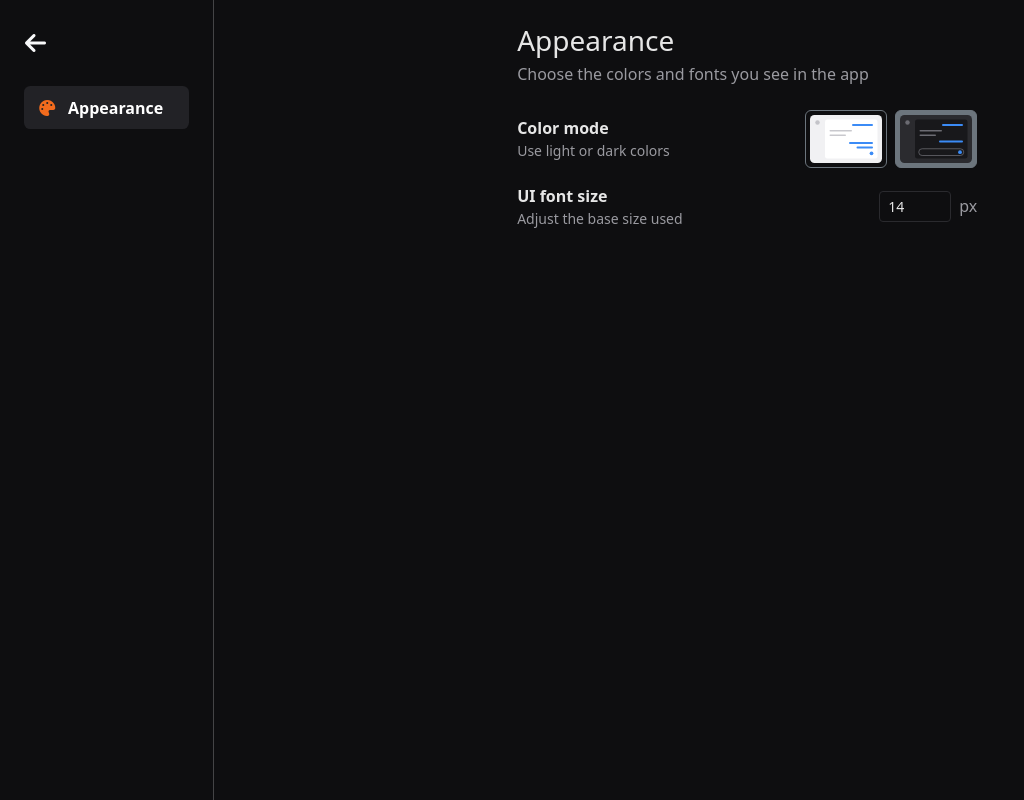
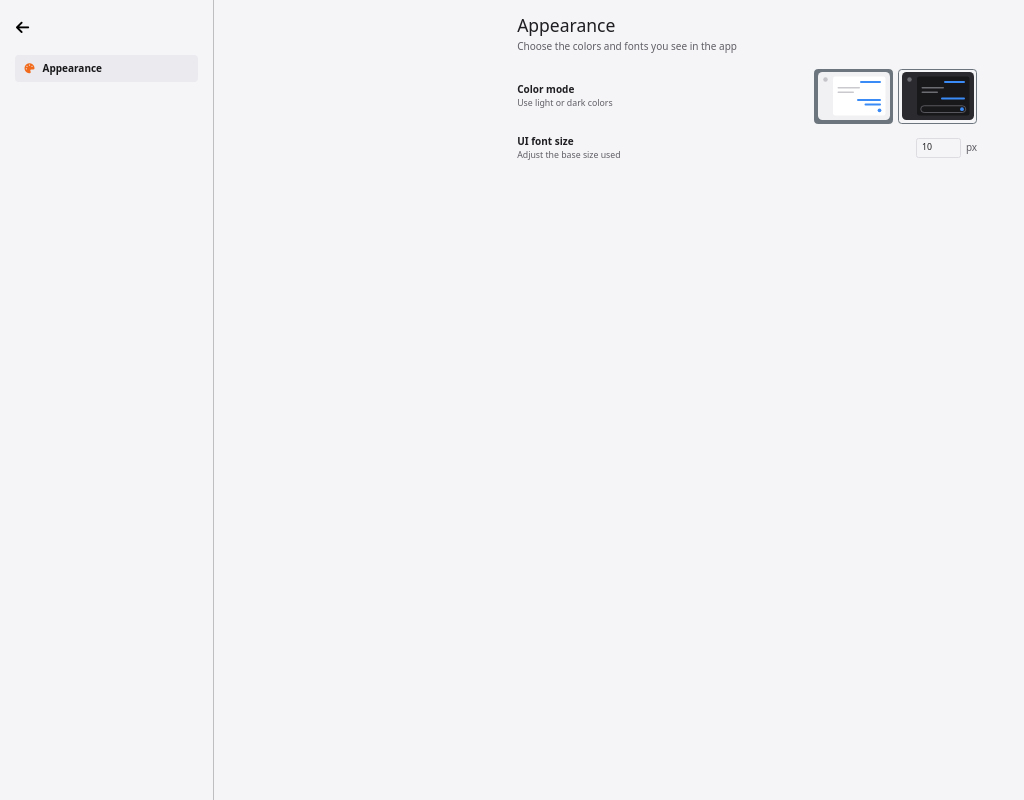
Before and after one commit to TimHuza/CyberHub, a Django app: page /accounts/settings/ in a window 1280 px wide. Shown: the whole page, without its empty margins (0-1024 px from the left). Run offline with Django 5.2, Linux system fonts and the light colour scheme; a user stored in the database is signed in; tables that the repository leaves empty hold one stand-in row (values such as "Sample post").

Commit message:
feat(accounts): add color mode and font size appearance settings

```diff
--- /dev/null
+++ b/cyberhub/accounts/static/accounts/js/settings.js
@@ -0,0 +1,19 @@
+const appearanceForm = document.getElementById("appearance-form");
+const fontSizeInput = document.getElementById("font-size");
+const SAVE_DELAY_MS = 700;
+let saveTimer;
+
+// Save the color mode as soon as it is clicked, so there is no separate Save button.
+appearanceForm.querySelectorAll('input[name="color_mode"]').forEach((radio) => {
+  radio.addEventListener("change", () => appearanceForm.requestSubmit());
+});
+
+// Resize the page right away, but wait for a pause before saving,
+// because saving reloads the page and would interrupt typing or repeated clicks.
+fontSizeInput.addEventListener("input", () => {
+  clearTimeout(saveTimer);
+  if (!fontSizeInput.checkValidity()) return;
+
+  document.documentElement.style.fontSize = `${fontSizeInput.value}px`;
+  saveTimer = setTimeout(() => appearanceForm.requestSubmit(), SAVE_DELAY_MS);
+});
--- a/cyberhub/accounts/templates/accounts/profile.html
+++ b/cyberhub/accounts/templates/accounts/profile.html
@@ -15,7 +15,7 @@
     {% csrf_token %}
 
     <div class="d-flex flex-column flex-sm-row justify-content-between align-items-sm-center gap-2 py-2">
-      <label class="fw-semibold" for="{{ form.first_name.id_for_label }}">Name</label>
+      <label class="fw-semibold" for="{{ form.first_name.id_for_label }}">Name <span class="fw-normal text-body-secondary">(optional)</span></label>
       <div style="width: 280px; max-width: 100%;">
         <input class="form-control form-control-sm {% if form.first_name.errors %}is-invalid{% endif %}" type="text" name="{{ form.first_name.html_name }}" id="{{ form.first_name.id_for_label }}" value="{{ form.first_name.value|default:'' }}" maxlength="150" autocomplete="name">
         {% for error in form.first_name.errors %}<div class="invalid-feedback d-block">{{ error }}</div>{% endfor %}
@@ -23,7 +23,7 @@
     </div>
 
     <div class="d-flex flex-column flex-sm-row justify-content-between align-items-sm-center gap-2 py-2">
-      <label class="fw-semibold" for="{{ form.username.id_for_label }}">Username <span class="fw-normal text-body-secondary">(optional)</span></label>
+      <label class="fw-semibold" for="{{ form.username.id_for_label }}">Username</label>
       <div style="width: 280px; max-width: 100%;">
         <input class="form-control form-control-sm {% if form.username.errors %}is-invalid{% endif %}" type="text" name="{{ form.username.html_name }}" id="{{ form.username.id_for_label }}" value="{{ form.username.value|default:'' }}" maxlength="150" autocomplete="username">
         {% for error in form.username.errors %}<div class="invalid-feedback d-block">{{ error }}</div>{% endfor %}
--- a/cyberhub/accounts/templates/accounts/profile_base.html
+++ b/cyberhub/accounts/templates/accounts/profile_base.html
@@ -4,7 +4,7 @@
 {% block layout %}
 <div class="d-flex flex-column flex-lg-row min-vh-100">
   <div class="col-lg-2 p-4">
-    <a class="btn btn-link link-light p-0 fs-4 mb-4" href="{% url 'core:home' %}" aria-label="Back to Dashboard"><i class="fa-solid fa-arrow-left"></i></a>
+    <a class="btn btn-link link-body-emphasis p-0 fs-4 mb-4" href="{% url 'core:home' %}" aria-label="Back to Dashboard"><i class="fa-solid fa-arrow-left"></i></a>
     <nav aria-label="Profile">
       <a class="ch-nav-link {% if request.resolver_match.view_name == 'accounts:profile' %}active{% endif %}" href="{% url 'accounts:profile' %}" {% if request.resolver_match.view_name == 'accounts:profile' %}aria-current="page"{% endif %}><i class="fa-solid fa-user"></i> Profile</a>
       <a class="ch-nav-link {% if request.resolver_match.view_name == 'accounts:profile_password' %}active{% endif %}" href="{% url 'accounts:profile_password' %}" {% if request.resolver_match.view_name == 'accounts:profile_password' %}aria-current="page"{% endif %}><i class="fa-solid fa-key"></i> CyberHub Password</a>
--- a/cyberhub/accounts/templates/accounts/settings.html
+++ b/cyberhub/accounts/templates/accounts/settings.html
@@ -1,4 +1,5 @@
 {% extends "core/base.html" %}
+{% load static %}
 
 {% block title %}Settings · CyberHub{% endblock %}
 
@@ -6,7 +7,7 @@
 {% block layout %}
 <div class="d-flex flex-column flex-lg-row min-vh-100">
   <div class="col-lg-2 p-4">
-    <a class="btn btn-link link-light p-0 fs-4 mb-4" href="{% url 'core:home' %}" aria-label="Back to Dashboard"><i class="fa-solid fa-arrow-left"></i></a>
+    <a class="btn btn-link link-body-emphasis p-0 fs-4 mb-4" href="{% url 'core:home' %}" aria-label="Back to Dashboard"><i class="fa-solid fa-arrow-left"></i></a>
     {# Only one tab for now. More settings tabs can be added to this nav later. #}
     <nav aria-label="Settings">
       <a class="ch-nav-link active" href="{% url 'accounts:settings' %}" aria-current="page"><i class="fa-solid fa-palette"></i> Appearance</a>
@@ -20,14 +21,16 @@
       <h1 class="h3 mb-1">Appearance</h1>
       <p class="text-body-secondary mb-3">Choose the colors and fonts you see in the app</p>
 
-      {# Visual only for now: there is no form, so nothing is sent to the server or saved. #}
+      {# settings.js saves this form when a color mode is clicked or the font size stops changing. #}
+      <form id="appearance-form" method="post" action="{% url 'accounts:settings' %}">
+        {% csrf_token %}
       <div class="d-flex flex-column flex-sm-row justify-content-between align-items-sm-center gap-2 py-2">
         <div>
           <div id="color-mode-label" class="fw-semibold">Color mode</div>
           <div class="small text-body-secondary">Use light or dark colors</div>
         </div>
         <div class="d-flex gap-2" role="radiogroup" aria-labelledby="color-mode-label">
-          <input class="btn-check" type="radio" name="color_mode" id="color-mode-light" value="light" autocomplete="off">
+          <input class="btn-check" type="radio" name="color_mode" id="color-mode-light" value="light" autocomplete="off" {% if user.color_mode == "light" %}checked{% endif %}>
           <label class="btn btn-outline-secondary p-1 lh-1" for="color-mode-light">
             <span class="visually-hidden">Light</span>
             <svg width="72" height="48" viewBox="0 0 96 64" aria-hidden="true">
@@ -42,7 +45,7 @@
               <circle cx="82" cy="51" r="2.5" fill="#3b8bf6"/>
             </svg>
           </label>
-          <input class="btn-check" type="radio" name="color_mode" id="color-mode-dark" value="dark" autocomplete="off" checked>
+          <input class="btn-check" type="radio" name="color_mode" id="color-mode-dark" value="dark" autocomplete="off" {% if user.color_mode == "dark" %}checked{% endif %}>
           <label class="btn btn-outline-secondary p-1 lh-1" for="color-mode-dark">
             <span class="visually-hidden">Dark</span>
             <svg width="72" height="48" viewBox="0 0 96 64" aria-hidden="true">
@@ -66,13 +69,14 @@
           <div class="small text-body-secondary">Adjust the base size used</div>
         </div>
         <div class="d-flex align-items-center gap-2">
-          <input class="form-control form-control-sm" style="width: 72px;" type="number" id="font-size" name="font_size" value="14" min="12" max="20" step="1" autocomplete="off">
+          <input class="form-control form-control-sm" style="width: 4.5rem;" type="number" id="font-size" name="font_size" value="{{ user.font_size }}" min="{{ user.MIN_FONT_SIZE }}" max="{{ user.MAX_FONT_SIZE }}" step="1" required autocomplete="off">
           <span class="text-body-secondary">px</span>
         </div>
       </div>
+      </form>
     </div>
   </main>
 </div>
 {% endblock %}
 
-{% block search_scripts %}{% endblock %}
+{% block search_scripts %}<script src="{% static 'accounts/js/settings.js' %}"></script>{% endblock %}
--- a/cyberhub/accounts/views.py
+++ b/cyberhub/accounts/views.py
@@ -4,7 +4,7 @@ from django.contrib.auth import login, update_session_auth_hash
 from django.contrib.auth.decorators import login_required
 from django.shortcuts import redirect, render
 
-from .forms import ProfileForm, ProfilePasswordForm, SignUpForm
+from .forms import AppearanceForm, ProfileForm, ProfilePasswordForm, SignUpForm
 
 
 def signup(request):
@@ -26,7 +26,14 @@ def signup(request):
 
 @login_required
 def settings_page(request):
-    """Show the Settings page. Its controls are visual only until themes are built."""
+    """Show the Settings page and save the chosen color mode and font size."""
+    if request.method == "POST":
+        form = AppearanceForm(request.POST, instance=request.user)
+        # The browser blocks invalid values, so one reaching us is a crafted request: ignore it.
+        if form.is_valid():
+            form.save()
+        return redirect("accounts:settings")
+
     return render(request, "accounts/settings.html")
 
 
--- a/cyberhub/core/static/core/css/cyberhub.css
+++ b/cyberhub/core/static/core/css/cyberhub.css
@@ -9,6 +9,39 @@
   --ch-accent-soft: rgba(242, 107, 29, 0.15);
   --ch-ring: #2f6fed;
   --ch-ring-track: #1c2740;
+  --ch-ring-center: #121a2e;
+  --ch-text-strong: #ffffff;
+  --ch-surface-3: #2c2c31;
+  --ch-border-strong: #3a3a40;
+  --ch-muted-control: #b5b5bb;
+  --ch-popover: #1c1c1f;
+  --ch-popover-shadow: rgba(0, 0, 0, 0.5);
+  --ch-badge-bg: #2a1c14;
+  --ch-badge-border: #5a3a26;
+  --ch-badge-text: #f1e6dd;
+}
+
+/* Light mode only replaces the tokens: every rule below keeps working */
+[data-bs-theme="light"] {
+  --ch-bg: #f5f5f7;
+  --ch-surface: #ffffff;
+  --ch-surface-2: #ebebef;
+  --ch-border: #dcdce1;
+  --ch-ring-track: #d9e5fb;
+  --ch-ring-center: #ffffff;
+  --ch-text-strong: #18181b;
+  --ch-surface-3: #e1e1e6;
+  --ch-border-strong: #c4c4cb;
+  --ch-muted-control: #55555c;
+  --ch-popover: #ffffff;
+  --ch-popover-shadow: rgba(0, 0, 0, 0.15);
+  --ch-badge-bg: #fdeee4;
+  --ch-badge-border: #f3c6a8;
+  --ch-badge-text: #7a3510;
+  --bs-body-bg: var(--ch-bg);
+  --bs-body-color: #1f1f23;
+  --bs-secondary-color: #5f5f66;
+  --bs-border-color: var(--ch-border);
 }
 
 /* Feed our colours into Bootstrap's dark theme */
@@ -59,7 +93,7 @@
   text-decoration: none;
 }
 .ch-nav-link i { width: 1.1rem; text-align: center; }
-.ch-nav-link.active { background: var(--ch-surface-2); color: #fff; font-weight: 600; }
+.ch-nav-link.active { background: var(--ch-surface-2); color: var(--ch-text-strong); font-weight: 600; }
 .ch-nav-link.active i { color: var(--ch-accent); }
 .ch-nav-link.disabled { opacity: 0.5; pointer-events: none; }
 
--- a/cyberhub/core/templates/core/base.html
+++ b/cyberhub/core/templates/core/base.html
@@ -1,6 +1,6 @@
 {% load static %}
 <!doctype html>
-<html lang="en" data-bs-theme="dark">
+<html lang="en" data-bs-theme="{{ user.color_mode|default:'dark' }}" style="font-size: {{ user.font_size|default:16 }}px;">
 <head>
   <meta charset="utf-8">
   <meta name="viewport" content="width=device-width, initial-scale=1">
@@ -13,8 +13,8 @@
         href="https://cdnjs.cloudflare.com/ajax/libs/font-awesome/6.5.1/css/all.min.css"
         integrity="sha512-DTOQO9RWCH3ppGqcWaEA1BIZOC6xxalwEsw9c2QQeAIftl+Vegovlnee1c9QX4TctnWMn13TZye+giMm8e2LwA=="
         crossorigin="anonymous" referrerpolicy="no-referrer">
-  {# Our CSS loads last so it can override Bootstrap. #}
-  <link rel="stylesheet" href="{% static 'core/css/cyberhub.css' %}">
+  {# Our CSS loads last so it can override Bootstrap. Bump ?v= whenever it changes, so browsers fetch the new file. #}
+  <link rel="stylesheet" href="{% static 'core/css/cyberhub.css' %}?v=5">
 </head>
 <body>
   {# Sign up and log in replace this whole block, so they show no sidebar or top bar. #}
```
Also changed, not shown: other parts of cyberhub/core/static/core/css/cyberhub.css (+24 -23 lines), cyberhub/accounts/forms.py (+8 -0 lines), cyberhub/accounts/models.py (+12 -5 lines), cyberhub/accounts/tests.py (+88 -1 lines), cyberhub/accounts/migrations/0002_user_color_mode.py (added), cyberhub/accounts/migrations/0003_user_font_size.py (added).
